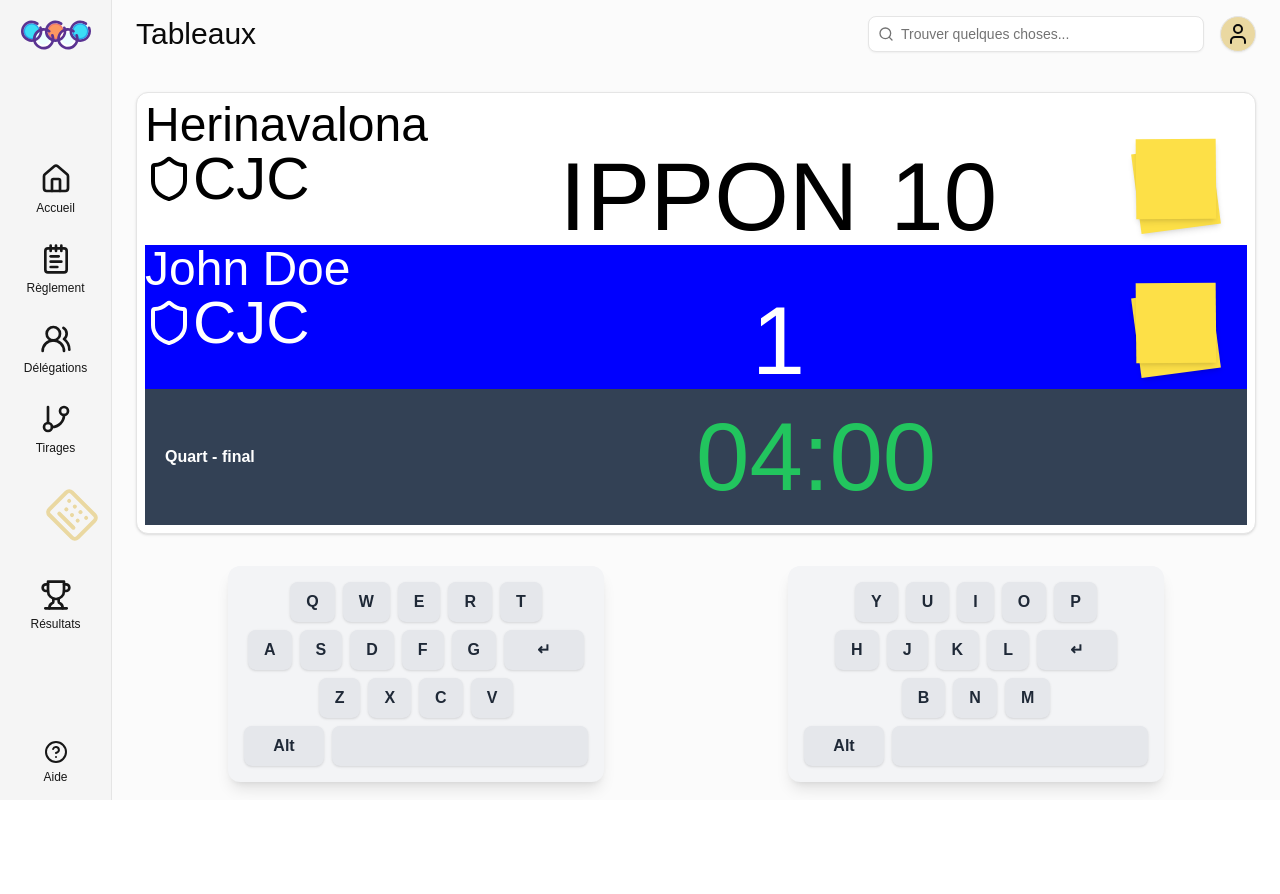
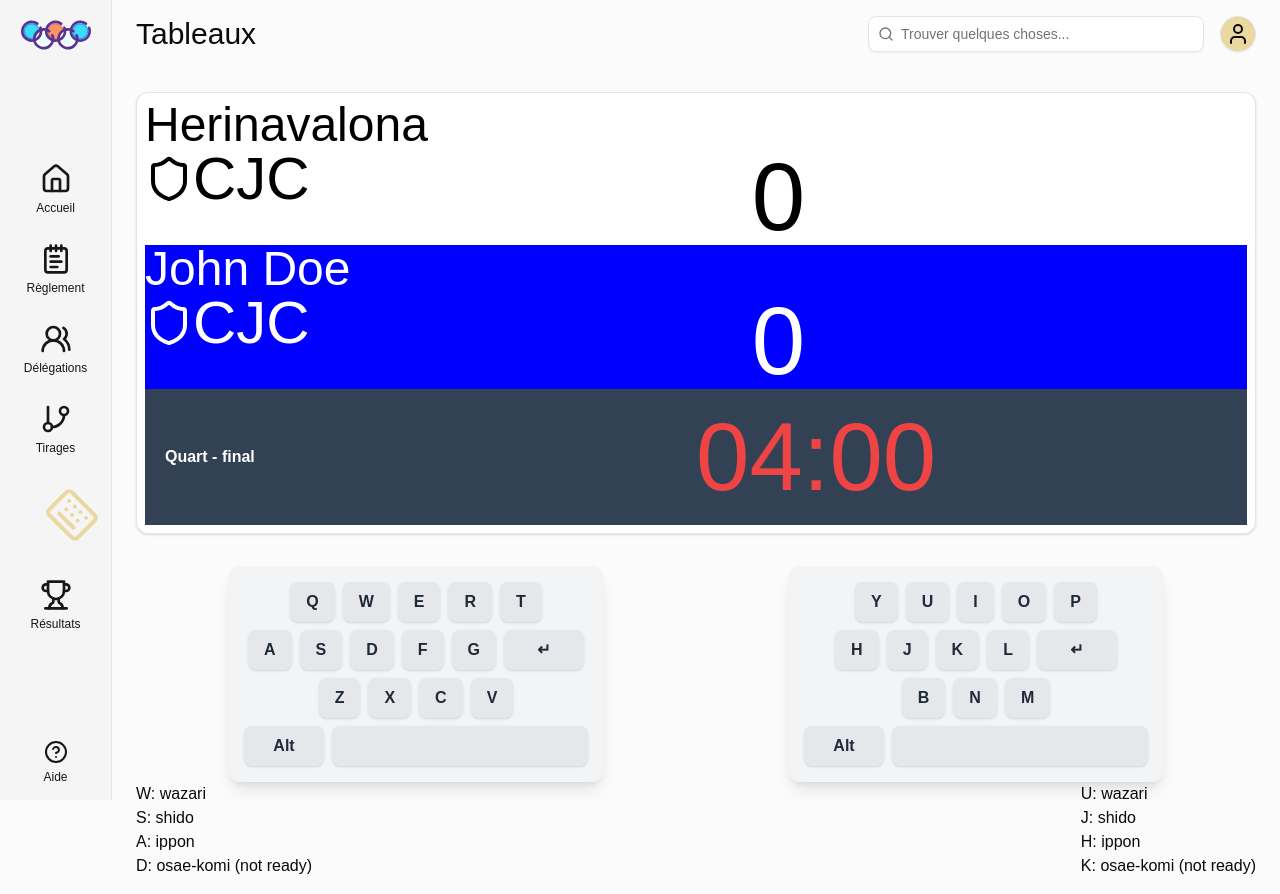
Before and after one commit to hernaval/jdraw, a Next.js app: page /competition/1/board/match/referee-control-panel in a window 1280 px wide. Before the commit the page ends 800 px from the top, so only its background shows below. Built offline with nearby package versions, Linux system fonts and the light colour scheme.

Commit message:
HER-66 map score  with keyboard key

```diff
--- a/app/competition/[name]/board/match/referee-control-panel/(panel)/AthletPanel.tsx
+++ b/app/competition/[name]/board/match/referee-control-panel/(panel)/AthletPanel.tsx
@@ -20,7 +20,7 @@ const ShidoCard: React.FC<{ count: number }> = ({ count }) => (
         key={i}
         className={cn(
           ' h-20 w-20 absolute right-16 shadow-md rounded-none border-none',
-          count == 3 ? ' bg-red-300' : ' bg-yellow-300'
+          count == 3 ? ' bg-destructive' : ' bg-yellow-300'
         )}
         style={{
           transform: `rotate(${i * 7 - 7.5}deg)`,
@@ -54,7 +54,7 @@ const ScoringRow: React.FC<ScoringRowProps> = ({ score, player }) => {
         </div>
       </div>
       <div className=''>
-        <ShidoCard count={2} />
+        <ShidoCard count={score.shido} />
       </div>
     </div>
   )
--- /dev/null
+++ b/app/competition/[name]/board/match/referee-control-panel/(panel)/ControlPanel.tsx
@@ -0,0 +1,98 @@
+'use client'
+import { Score, Scoreboard } from '@/types/model/Scoreboard'
+import React, { useEffect, useState } from 'react'
+import AthletPanel from './AthletPanel'
+import MatchPanel from './MatchPanel'
+import Keyboard from '@/components/block/Keyboard'
+import { Card } from '@/components/ui/card'
+import useKeyboardListener from '@/hooks/use-keyboard-listener'
+import useTimer from '@/hooks/use-timer'
+import { formatTimeAs } from '@/lib/date'
+import { produce } from 'immer'
+import useScore from './use-score'
+
+const whiteKeyboardLayout = [
+  ['Q', 'W', 'E', 'R', 'T'],
+  ['A', 'S', 'D', 'F', 'G'],
+  ['Z', 'X', 'C', 'V'],
+]
+const blueKeyboardLayout = [
+  ['Y', 'U', 'I', 'O', 'P'],
+  ['H', 'J', 'K', 'L'],
+  ['B', 'N', 'M'],
+]
+
+interface ControlPanelProps {
+  scoring: Scoreboard
+}
+const ControlPanel: React.FC<ControlPanelProps> = ({ scoring }) => {
+  const { timeLeft, playOrPause, isPaused } = useTimer(4 * 60) // 4 minutes
+  const { giveIppon, giveWazari, giveShido, scores } = useScore(scoring)
+  const scoreCommand = (
+    judogiColor: 'white' | 'blue',
+    { ippon }: { ippon: boolean } = { ippon: false }
+  ) => {
+    if (ippon) {
+      giveIppon(judogiColor)
+    } else {
+      giveWazari(judogiColor)
+    }
+  }
+
+  const penaltiesCommand = (judogiColor: 'white' | 'blue') => {
+    giveShido(judogiColor)
+  }
+
+  useKeyboardListener({
+    Enter: () => {},
+    ' ': () => playOrPause(),
+    w: () => scoreCommand('white'),
+    u: () => scoreCommand('blue'),
+    a: () => scoreCommand('white', { ippon: true }),
+    h: () => scoreCommand('blue', { ippon: true }),
+    s: () => penaltiesCommand('white'),
+    j: () => penaltiesCommand('blue'),
+  })
+  return (
+    <div>
+      <Card className='w-full p-2'>
+        <AthletPanel
+          bgColor='white'
+          textColor='black'
+          scoring={scores.whitePlayer}
+        />
+        <AthletPanel
+          bgColor='blue'
+          textColor='white'
+          scoring={scores.bluePlayer}
+        />
+        <MatchPanel
+          roundName='Quart - final'
+          time={formatTimeAs(timeLeft)}
+          isPaused={isPaused}
+        />
+      </Card>
+      <div className='flex mt-8'>
+        <Keyboard layout={whiteKeyboardLayout} />
+        <Keyboard layout={blueKeyboardLayout} />
+      </div>
+
+      <div className='flex justify-between'>
+        <ul>
+          <li>W: wazari</li>
+          <li>S: shido</li>
+          <li>A: ippon</li>
+          <li>D: osae-komi (not ready)</li>
+        </ul>
+        <ul>
+          <li>U: wazari</li>
+          <li>J: shido</li>
+          <li>H: ippon</li>
+          <li>K: osae-komi (not ready)</li>
+        </ul>
+      </div>
+    </div>
+  )
+}
+
+export default ControlPanel
--- a/app/competition/[name]/board/match/referee-control-panel/(panel)/MatchPanel.tsx
+++ b/app/competition/[name]/board/match/referee-control-panel/(panel)/MatchPanel.tsx
@@ -1,20 +1,30 @@
 'use client'
 import useTimer from '@/hooks/use-timer'
 import { formatTimeAs } from '@/lib/date'
+import { cn } from '@/lib/utils'
 import React, { useEffect } from 'react'
 
 interface MatchPanelProps {
   roundName: string
+  time: string
+  isPaused: boolean
 }
-const MatchPanel: React.FC<MatchPanelProps> = ({ roundName }) => {
-  const { timeLeft, startTime, stopTime, isPaused } = useTimer(4 * 60) // 4 minutes
+const MatchPanel: React.FC<MatchPanelProps> = ({
+  roundName,
+  time,
+  isPaused,
+}) => {
   return (
     <div className='flex bg-slate-700 p-5 items-center'>
       <div className='flex-1'>
         <p className='text-white font-bold text-md'>{roundName}</p>
       </div>
-      <div className='text-green-500 flex-1 text-8xl'>
-        {formatTimeAs(timeLeft)}
+      <div
+        className={cn(
+          'flex-1 text-8xl',
+          isPaused ? 'text-destructive' : 'text-green-500'
+        )}>
+        {time}
       </div>
     </div>
   )
--- /dev/null
+++ b/app/competition/[name]/board/match/referee-control-panel/(panel)/use-score.tsx
@@ -0,0 +1,50 @@
+import { Scoreboard } from '@/types/model/Scoreboard'
+import { produce } from 'immer'
+import { useState } from 'react'
+
+const useScore = (scoring: Scoreboard) => {
+  const [scores, setScores] = useState<Scoreboard>(scoring)
+  const [triggerIppon, setTriggerIppon] = useState(null)
+
+  const giveIppon = (player: string) => {
+    if (player == '') throw Error('Player to be scored must be specified')
+    setScores(
+      produce(scores, draft => {
+        draft[scoringKey(player)].score.ippon = true
+      })
+    )
+  }
+
+  const giveWazari = (player: string) => {
+    if (player == '') throw Error('Player to be scored must be specified')
+    if (scores[scoringKey(player)].score.wazari == 1) {
+      giveIppon(player)
+    } else {
+      setScores(
+        produce(scores, draft => {
+          draft[scoringKey(player)].score.wazari = 1
+        })
+      )
+    }
+  }
+
+  const giveShido = (player: string) => {
+    if (player == '') throw Error('Player to be penalized must be specified')
+    if (scores[scoringKey(player)].score.shido < 3) {
+      setScores(
+        produce(scores, draft => {
+          const updatedShido = ++draft[scoringKey(player)].score.shido
+          draft[scoringKey(opponentPlayer(player))].score.ippon =
+            updatedShido === 3
+        })
+      )
+    }
+  }
+  const scoringKey = (player: string) =>
+    player == 'white' ? 'whitePlayer' : 'bluePlayer'
+  const opponentPlayer = (player: string) =>
+    player == 'white' ? 'blue' : 'white'
+  return { giveIppon, giveWazari, giveShido, scores }
+}
+
+export default useScore
--- a/app/competition/[name]/board/match/referee-control-panel/page.tsx
+++ b/app/competition/[name]/board/match/referee-control-panel/page.tsx
@@ -1,8 +1,5 @@
 import { Scoreboard } from '@/types/model/Scoreboard'
-import AthletPanel from './(panel)/AthletPanel'
-import MatchPanel from './(panel)/MatchPanel'
-import { Card } from '@/components/ui/card'
-import Keyboard from '@/components/block/Keyboard'
+import ControlPanel from './(panel)/ControlPanel'
 
 const scoring: Scoreboard = {
   whitePlayer: {
@@ -11,8 +8,8 @@ const scoring: Scoreboard = {
       club: 'CJC',
     },
     score: {
-      ippon: true,
-      shido: 1,
+      ippon: false,
+      shido: 0,
       wazari: 0,
     },
   },
@@ -23,43 +20,16 @@ const scoring: Scoreboard = {
     },
     score: {
       ippon: false,
-      shido: 2,
-      wazari: 1,
+      shido: 0,
+      wazari: 0,
     },
   },
 }
 
-const whiteKeyboardLayout = [
-  ['Q', 'W', 'E', 'R', 'T'],
-  ['A', 'S', 'D', 'F', 'G'],
-  ['Z', 'X', 'C', 'V'],
-]
-const blueKeyboardLayout = [
-  ['Y', 'U', 'I', 'O', 'P'],
-  ['H', 'J', 'K', 'L'],
-  ['B', 'N', 'M'],
-]
-
 const RefereeControlPanel = () => {
   return (
     <div className=''>
-      <Card className='w-full p-2'>
-        <AthletPanel
-          bgColor='white'
-          textColor='black'
-          scoring={scoring.whitePlayer}
-        />
-        <AthletPanel
-          bgColor='blue'
-          textColor='white'
-          scoring={scoring.bluePlayer}
-        />
-        <MatchPanel roundName='Quart - final' />
-      </Card>
-      <div className='flex mt-8'>
-        <Keyboard layout={whiteKeyboardLayout} />
-        <Keyboard layout={blueKeyboardLayout} />
-      </div>
+      <ControlPanel scoring={scoring} />
     </div>
   )
 }
--- a/components/block/Keyboard.tsx
+++ b/components/block/Keyboard.tsx
@@ -10,17 +10,15 @@ const specialKeys = {
 interface KeyProps {
   children: React.ReactNode
   className?: string
-  isSpace?: boolean
 }
 
-const Key: React.FC<KeyProps> = ({ children, className, isSpace = false }) => (
+const Key: React.FC<KeyProps> = ({ children, className }) => (
   <button
     className={cn(
       'bg-gray-200 text-gray-800 font-semibold py-2 px-4 rounded-lg shadow',
       'transition-all duration-200 ease-in-out',
       'hover:bg-gray-300 hover:shadow-md hover:-translate-y-0.5',
       'focus:outline-none focus:ring-2 focus:ring-gray-400 focus:ring-opacity-50',
-      isSpace && 'relative',
       className
     )}>
     {children}
@@ -48,7 +46,7 @@ const Keyboard: React.FC<KeyboardProps> = ({ layout }) => {
         ))}
         <div className='flex justify-center space-x-2 mt-8'>
           <Key className='w-20'>Alt</Key>
-          <Key className={specialKeys.Space.width} isSpace={true}>
+          <Key className={specialKeys.Space.width}>
             {specialKeys.Space.text}
           </Key>
         </div>
--- /dev/null
+++ b/hooks/use-keyboard-listener.ts
@@ -0,0 +1,18 @@
+import { useEffect } from 'react'
+
+const useKeyboardListener = (keysMap: any) => {
+  useEffect(() => {
+    const handleKeyDown = (event: any) => {
+      console.log(`${event.key} is pressed`)
+      const hander = keysMap[event.key]
+      if (hander) {
+        hander(event)
+      }
+    }
+    document.addEventListener('keydown', handleKeyDown)
+
+    return () => document.removeEventListener('keydown', handleKeyDown)
+  }, [keysMap])
+}
+
+export default useKeyboardListener
--- a/hooks/use-timer.ts
+++ b/hooks/use-timer.ts
@@ -2,13 +2,14 @@ import { useCallback, useEffect, useRef, useState } from 'react'
 
 const useTimer = (initialTime: number) => {
   const [timeLeft, setTimeLeft] = useState(initialTime) // Starting at 10 seconds
-  const [isPaused, setIsPaused] = useState<boolean>(false)
+  const [isPaused, setIsPaused] = useState<boolean>(true)
 
-  let intval: any = null
+  const intval: any = useRef(null)
   const startTime = useCallback(() => {
-    if (intval || isPaused) return
     setIsPaused(false)
-    intval = setInterval(() => {
+    console.log(intval)
+    if (intval.current) return
+    intval.current = setInterval(() => {
       setTimeLeft(prevTime => {
         if (prevTime <= 0) {
           stopTime()
@@ -17,12 +18,22 @@ const useTimer = (initialTime: number) => {
         return prevTime - 1
       })
     }, 1000)
-  }, [timeLeft, isPaused])
+  }, [timeLeft])
+
+  const playOrPause = () => {
+    if (isPaused) {
+      startTime()
+    } else {
+      stopTime()
+    }
+  }
 
   const stopTime = () => {
-    clearInterval(intval)
-    intval = null
     setIsPaused(true)
+    if (intval.current) {
+      clearInterval(intval.current)
+      intval.current = null
+    }
   }
   useEffect(() => {
     if (timeLeft == 0) stopTime()
@@ -31,6 +42,6 @@ const useTimer = (initialTime: number) => {
     }
   }, [])
 
-  return { timeLeft, isPaused, startTime, stopTime }
+  return { timeLeft, isPaused, playOrPause, startTime, stopTime }
 }
 export default useTimer
```
